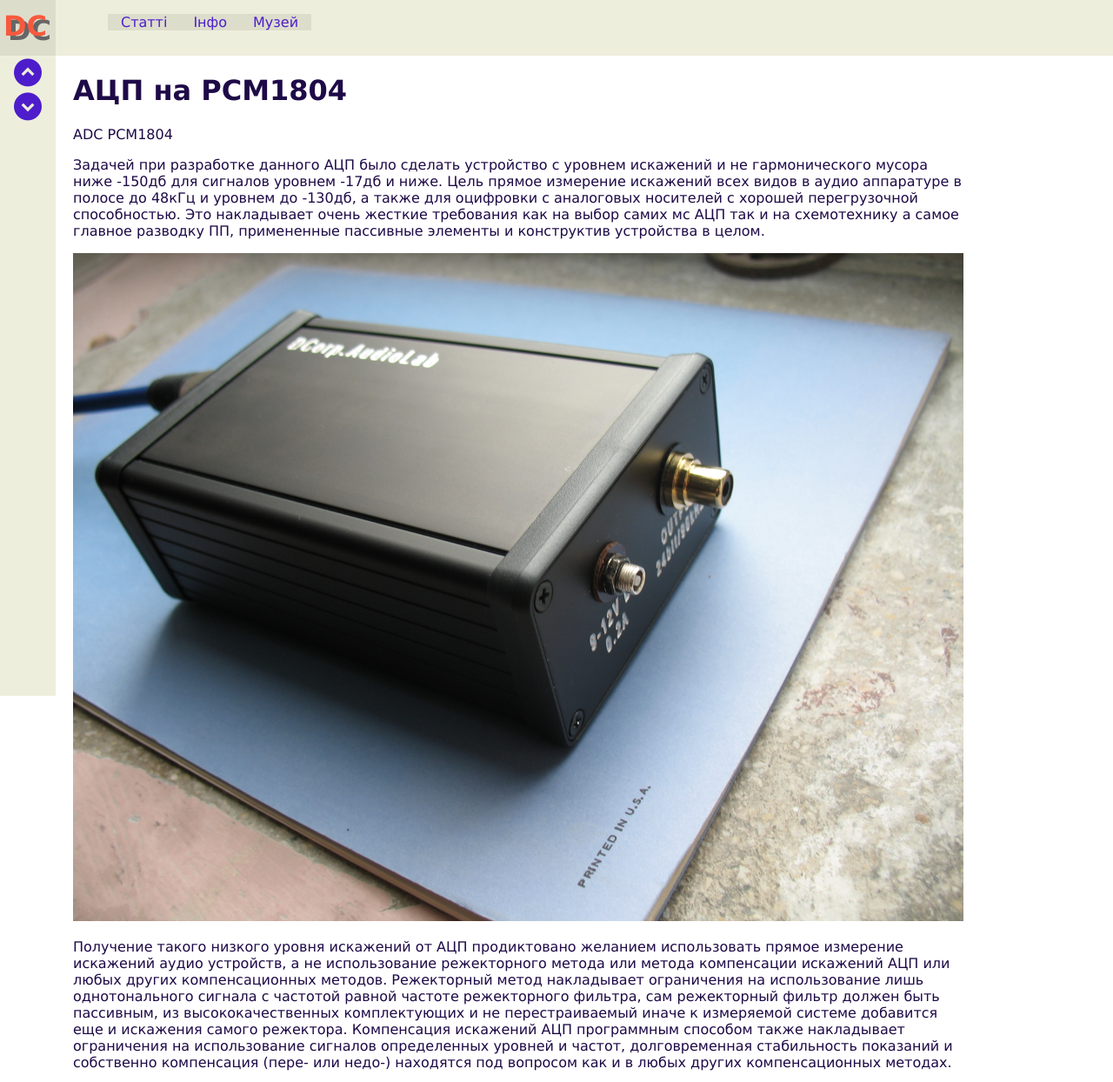
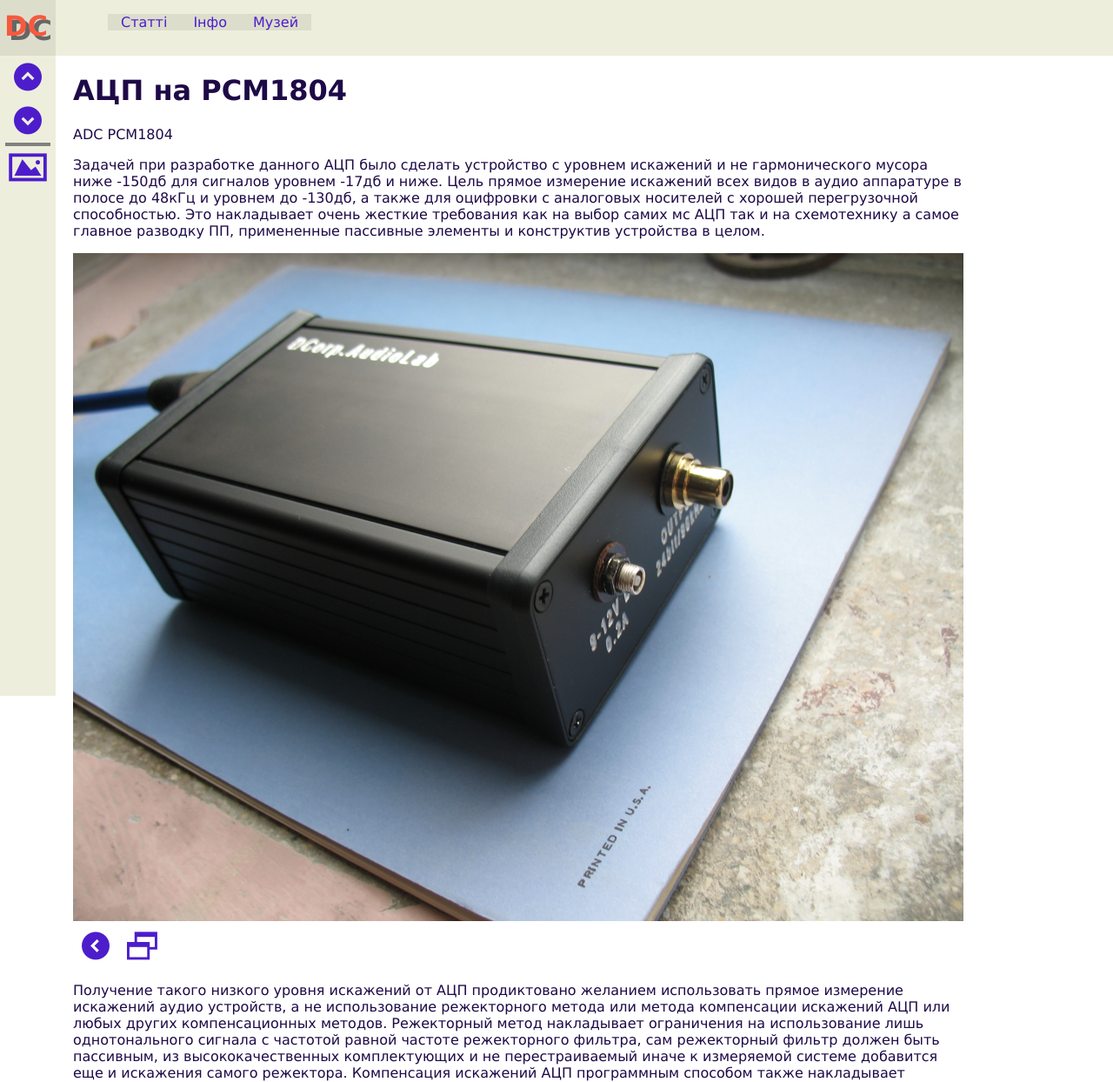
Before and after one commit to YuriyTeslenko/UIcourse_Project, a PHP site: page / in a window 1280 px wide. Shown: the top 1244 px of the page at 87% size. Run offline with PHP 8.4, Linux system fonts and the light colour scheme.

Commit message:
Functionality prepare

```diff
--- a/css/page.css
+++ b/css/page.css
@@ -60,13 +60,12 @@ a:hover {
 }
 
 .logo{
-	width: 60px;
+	width: 68px;
 	height: 64px;
 	background-color: #ddddcc;
 	color: #f7593e;
-	padding-left: 4px;
+	margin-left: -4px;
 	line-height: 60px;
-	vertical-align: middle;
 	font-size: 24pt;
 	font-weight: bold;
 	text-shadow: 5px 5px 0px #666666;
@@ -79,16 +78,43 @@ a:hover {
 	background-color: #eeeedd;
 	top: 0px;
 	bottom: 0px;
+	text-align: center;
 }
 .rollup{
 	font-family: 'websym';
 	font-size: 24pt;
-	padding-left: 16px;
+	line-height: 50px;
+	padding: 10px;
+}
+hr {
+	border: 0;
+	border-bottom: 4px solid grey;
+	margin: auto;
+	width: 80%;
 }
 
 img{
 	width: 100%;
 }
+.scrcomp{
+	display: none;
+	background-color: rgba(0, 0, 0, .8);
+	top: 84px;
+	left: 10px;
+	right: 10px;
+	position: absolute;
+	height: 80%;
+	padding-top: 10px;
+	padding-bottom: 50px;
+	text-align: center;
+
+}
+.scrcomp>img{
+	height: 50%;
+	width: auto;
+
+}
+
 .article{
 	min-width: 680px;
 	max-width: 1024px;
--- a/index.html
+++ b/index.html
@@ -43,8 +43,17 @@
 
 		<a class="rollup" href="#top">&#58;</a>
 		<a class="rollup" href="#end">&#59;</a>
+		<hr>
+		<a class="rollup" href="#end">&#73;</a>
 
 
+	</div>
+	<div class="scrcomp">
+		<img src="img/KH4400A 1k.jpg"><br>
+		<img src="img/ADC Slence.jpg">
+		<div>
+			<a class="rollup" href="#">&#215;</a>
+		</div>
 	</div>
 	<a name="top"></a>
 	<div class="article">
@@ -56,6 +65,9 @@
 		</p>
 
 		<img src="img/IMG_0205.jpg">
+		<div>
+			<a class="rollup" href="#">&#40;</a><a class="rollup" href="#">&#68;</a>
+		</div>
 		<p>Получение такого низкого уровня искажений от АЦП продиктовано желанием использовать прямое измерение искажений аудио устройств, а не использование режекторного метода или метода компенсации искажений АЦП или любых других компенсационных методов. Режекторный метод накладывает ограничения на использование лишь однотонального сигнала с частотой равной частоте режекторного фильтра, сам режекторный фильтр должен быть пассивным, из высококачественных комплектующих и не перестраиваемый иначе к измеряемой системе добавится еще и искажения самого режектора.  Компенсация искажений АЦП программным способом также накладывает ограничения на использование сигналов определенных уровней и частот, долговременная стабильность показаний и собственно компенсация (пере- или недо-) находятся под вопросом как и в любых других компенсационных методах.
 		</p>
 		<img src="img/IMG_0206.jpg">
@@ -70,7 +82,7 @@
 		<p>видно наличие 2 и 3тью гармоник генератора Amber 3501 уровнем ниже -120дб.
 		Как можно видеть данный АЦП прекрасно подходит для прямых измерений (без режекции основного тона или программной компенсации искажений ацп) искажений аудио (и не только) устройств.
 		</p>
-
+		<img src="img/KH4400A 1k.jpg">
 	</div>
 	<a name="end"></a>
 	<div class="footer">
```
Also changed, not shown: img/KH4400A 1k.jpg (added).
